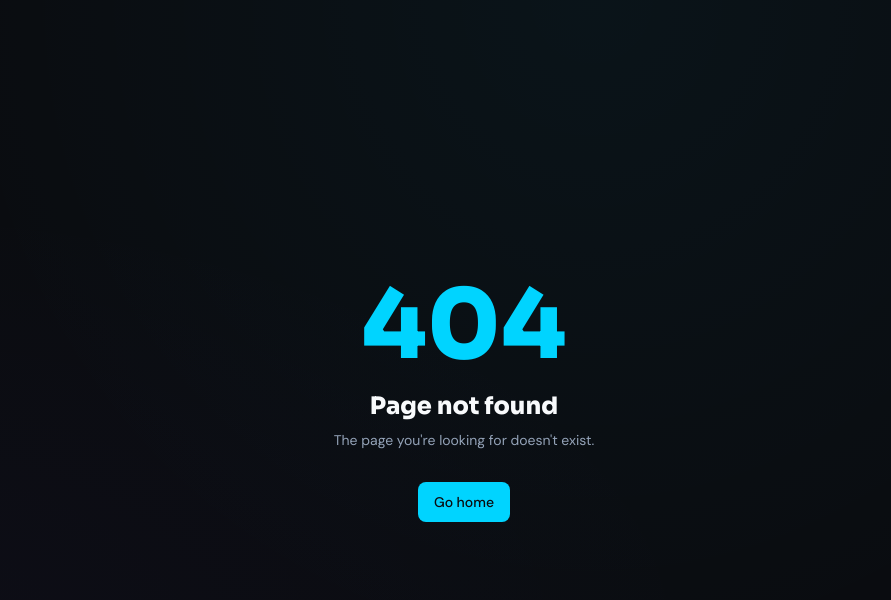
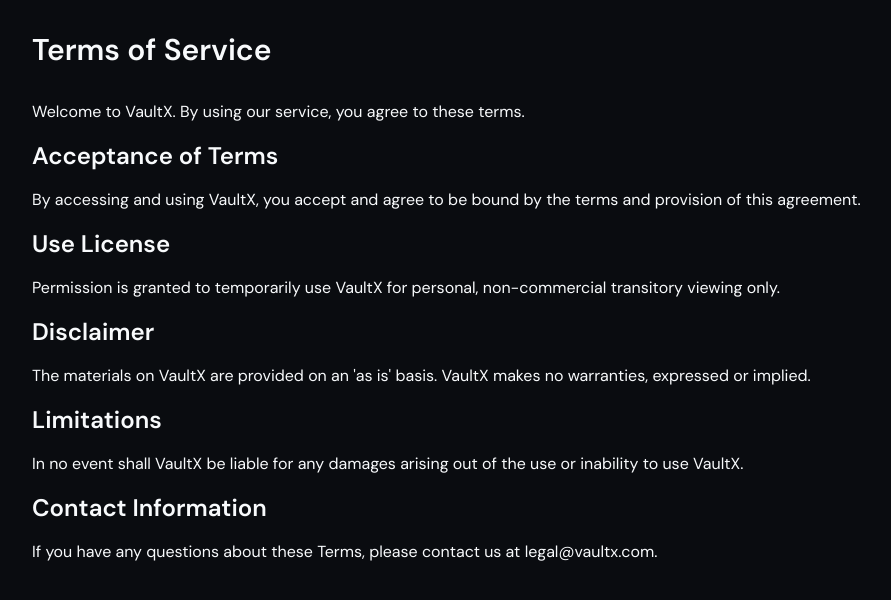
Before and after one commit to devancormick/VaultX, a Next.js app: page /terms in a window 1280 px wide. Before the commit this address had no page. Shown: the top 600 px of the page, without its empty margins (176-1067 px from the left). Built offline with nearby package versions, Linux system fonts and the light colour scheme.

Commit message:
Add terms of service page

```diff
--- /dev/null
+++ b/app/(public)/terms/page.tsx
@@ -0,0 +1,32 @@
+export default function TermsPage() {
+  return (
+    <div className="container mx-auto px-4 py-8 max-w-4xl">
+      <h1 className="text-3xl font-bold mb-8">Terms of Service</h1>
+      <div className="prose prose-gray max-w-none">
+        <p className="mb-4">
+          Welcome to VaultX. By using our service, you agree to these terms.
+        </p>
+        <h2 className="text-2xl font-semibold mb-4">Acceptance of Terms</h2>
+        <p className="mb-4">
+          By accessing and using VaultX, you accept and agree to be bound by the terms and provision of this agreement.
+        </p>
+        <h2 className="text-2xl font-semibold mb-4">Use License</h2>
+        <p className="mb-4">
+          Permission is granted to temporarily use VaultX for personal, non-commercial transitory viewing only.
+        </p>
+        <h2 className="text-2xl font-semibold mb-4">Disclaimer</h2>
+        <p className="mb-4">
+          The materials on VaultX are provided on an 'as is' basis. VaultX makes no warranties, expressed or implied.
+        </p>
+        <h2 className="text-2xl font-semibold mb-4">Limitations</h2>
+        <p className="mb-4">
+          In no event shall VaultX be liable for any damages arising out of the use or inability to use VaultX.
+        </p>
+        <h2 className="text-2xl font-semibold mb-4">Contact Information</h2>
+        <p className="mb-4">
+          If you have any questions about these Terms, please contact us at legal@vaultx.com.
+        </p>
+      </div>
+    </div>
+  );
+}
```
